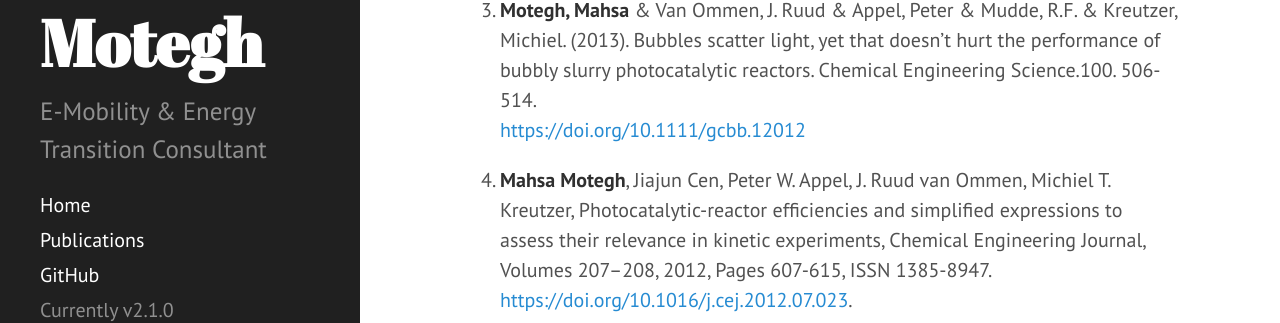
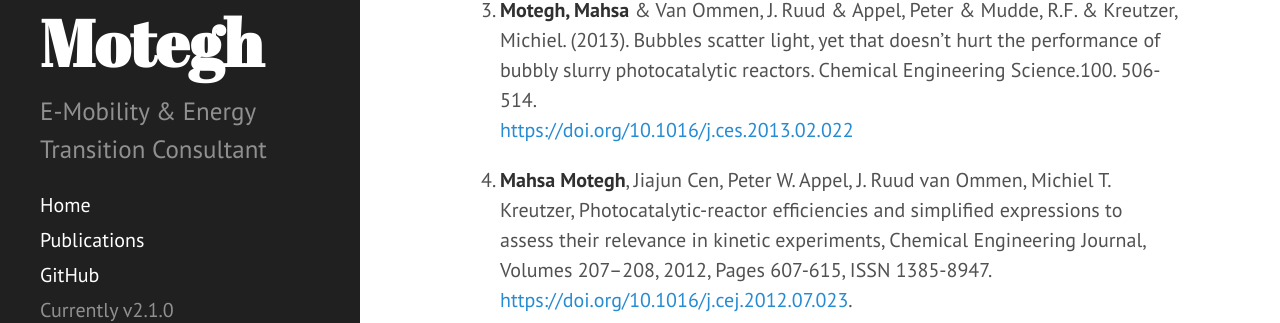
Before and after one commit to mahsamotegh/mahsamotegh.github.io, a Jekyll site: the page built from publication.md, in a window 1280 px wide. Shown: the part 482-805 px from the top of the page. Built offline with Jekyll 4.4.1, drawn with Linux system fonts in a browser that asks for light colours; part of the change alters nothing that is shown.

Commit message:
update refrence

```diff
--- a/publication.md
+++ b/publication.md
@@ -19,7 +19,7 @@ Environmental Science & Technology 2014 48 (3), 1574-1581. <br>
 [https://doi.org/10.1021/es403378e](https://doi.org/10.1021/es403378e)
 
 3. **Motegh, Mahsa** & Van Ommen, J. Ruud & Appel, Peter & Mudde, R.F. & Kreutzer, Michiel. (2013). Bubbles scatter light, yet that doesn't hurt the performance of bubbly slurry photocatalytic reactors. Chemical Engineering Science.100. 506-514.<br>
-[https://doi.org/10.1111/gcbb.12012](https://doi.org/10.1111/gcbb.12012)
+[https://doi.org/10.1016/j.ces.2013.02.022](https://doi.org/10.1016/j.ces.2013.02.022)
 
 4. **Mahsa Motegh**, Jiajun Cen, Peter W. Appel, J. Ruud van Ommen, Michiel T. Kreutzer,
 Photocatalytic-reactor efficiencies and simplified expressions to assess their relevance in kinetic experiments,
```
